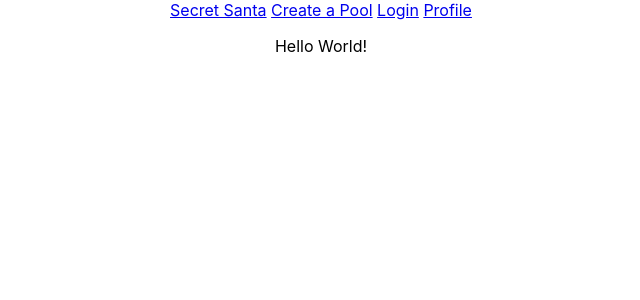
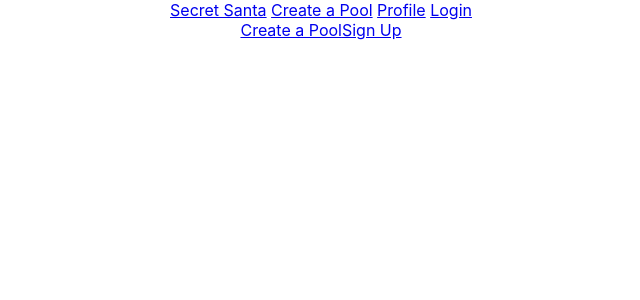
Before and after one commit to snazzyj/SecretSanta, a React (Create React App) app: page / in a window 1280 px wide. Shown: the top 300 px of the page, without its empty margins (319-959 px from the left). Built offline with nearby package versions, Linux system fonts and the light colour scheme.

Commit message:
re-organized links, added links to homepage

```diff
--- a/src/HomePage/homepage.js
+++ b/src/HomePage/homepage.js
@@ -5,7 +5,10 @@ class Homepage extends Component {
 
     render() {
         return (
-            <p>Hello World!</p>
+            <section>
+            <Link to="/create">Create a Pool</Link>
+            <Link to="/signup">Sign Up</Link>
+            </section>
         )
     }
 
--- a/src/Nav/navbar.js
+++ b/src/Nav/navbar.js
@@ -10,9 +10,9 @@ class NavBar extends Component {
                 <span> </span>
                 <Link to="/create">Create a Pool</Link>
                 <span> </span>
+                <Link to="/profile">Profile</Link>
+                <span> </span>
                 <Link to="/login">Login</Link>
-                <span> </span>
-                <Link to="/profile">Profile</Link>
 
             </nav>
         )
```
